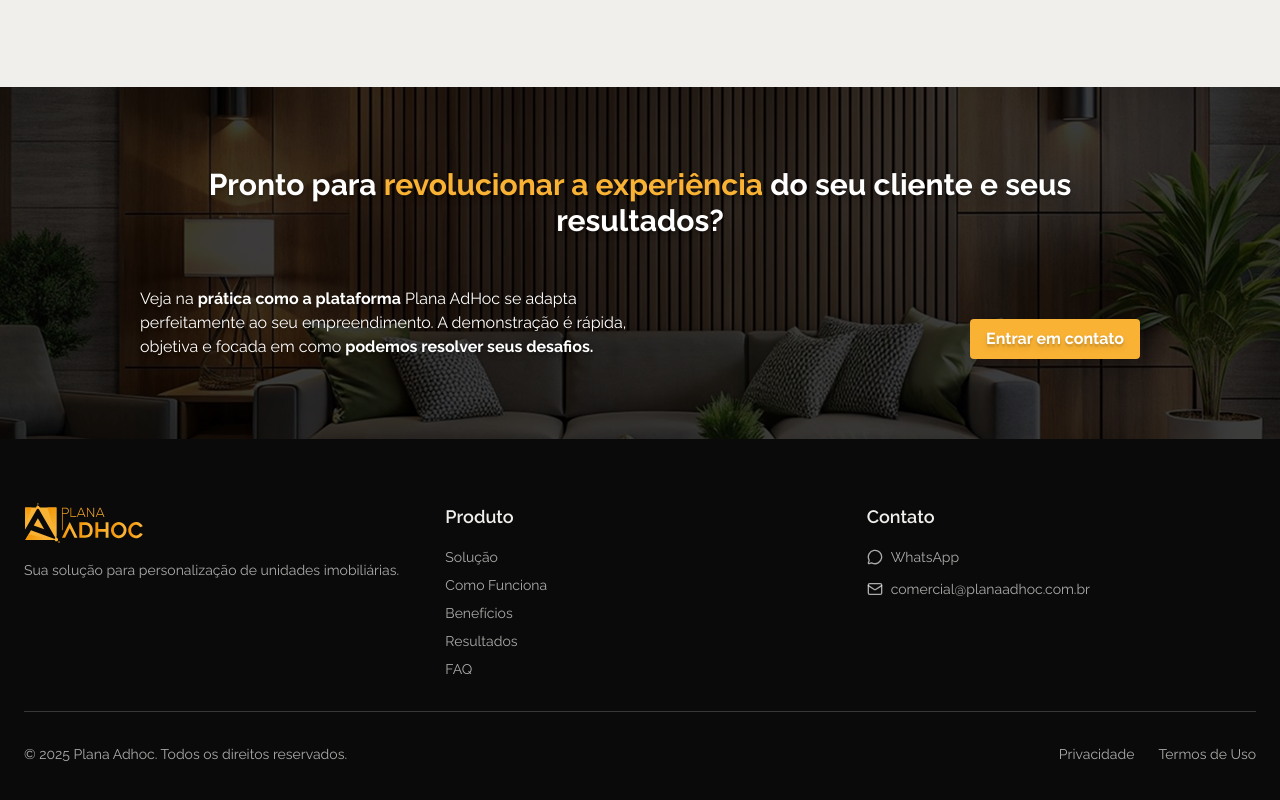
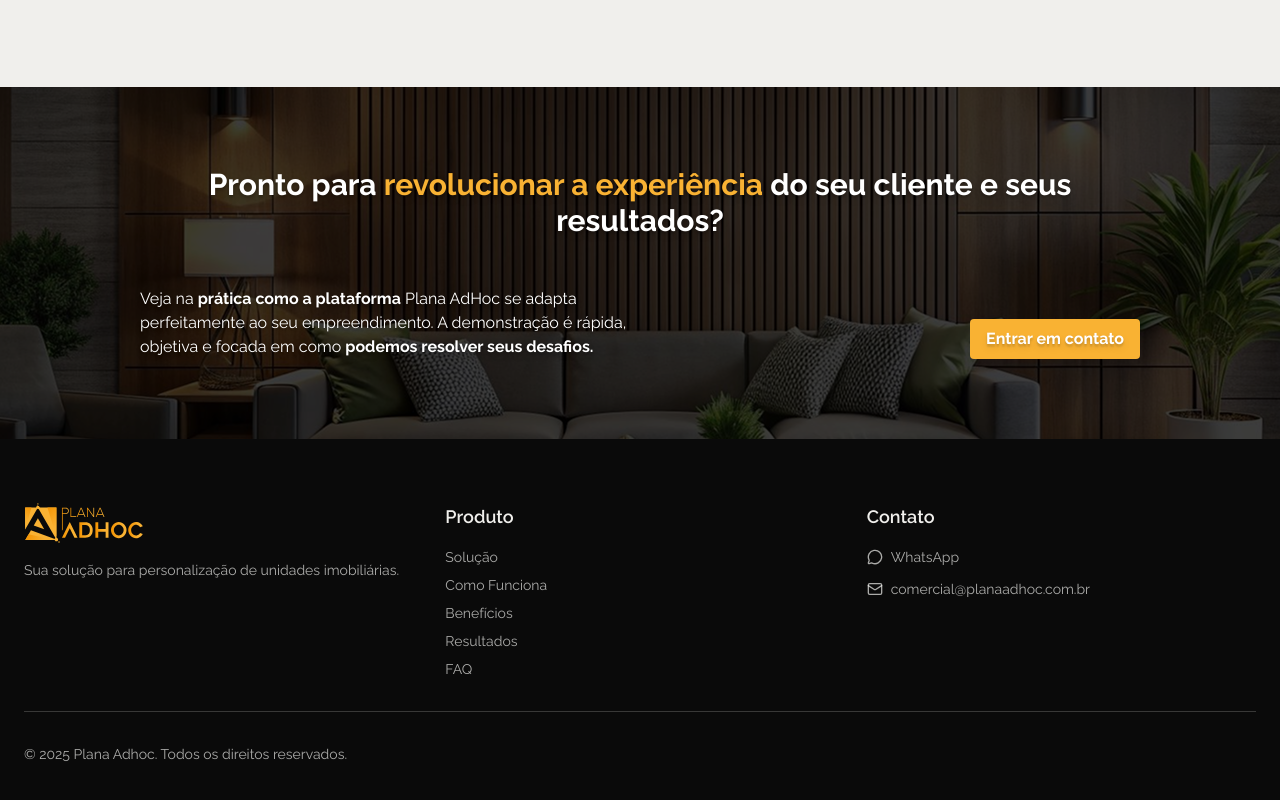
Before and after one commit to Eduardo-BarrosoS/plana-lp, a Next.js app: page / in a window 1280 px wide. Shown: the part 4219-5019 px from the top of the page. Built offline with nearby package versions, Linux system fonts and the light colour scheme.

Commit message:
hotfix: remove unused links

```diff
--- a/src/app/components/Footer.tsx
+++ b/src/app/components/Footer.tsx
@@ -98,14 +98,14 @@ export function Footer() {
             © {new Date().getFullYear()} Plana Adhoc. Todos os direitos
             reservados.
           </p>
-          <div className="flex gap-6">
-            <div className="hover:text-primary transition-colors">
-              Privacidade
-            </div>
-            <div className="hover:text-primary pointer transition-colors">
-              Termos de Uso
-            </div>
-          </div>
+          {/* <div className="flex gap-6"> */}
+          {/*   <div className="hover:text-primary transition-colors"> */}
+          {/*     Privacidade */}
+          {/*   </div> */}
+          {/*   <div className="hover:text-primary pointer transition-colors"> */}
+          {/*     Termos de Uso */}
+          {/*   </div> */}
+          {/* </div> */}
         </div>
       </div>
     </footer>
```
